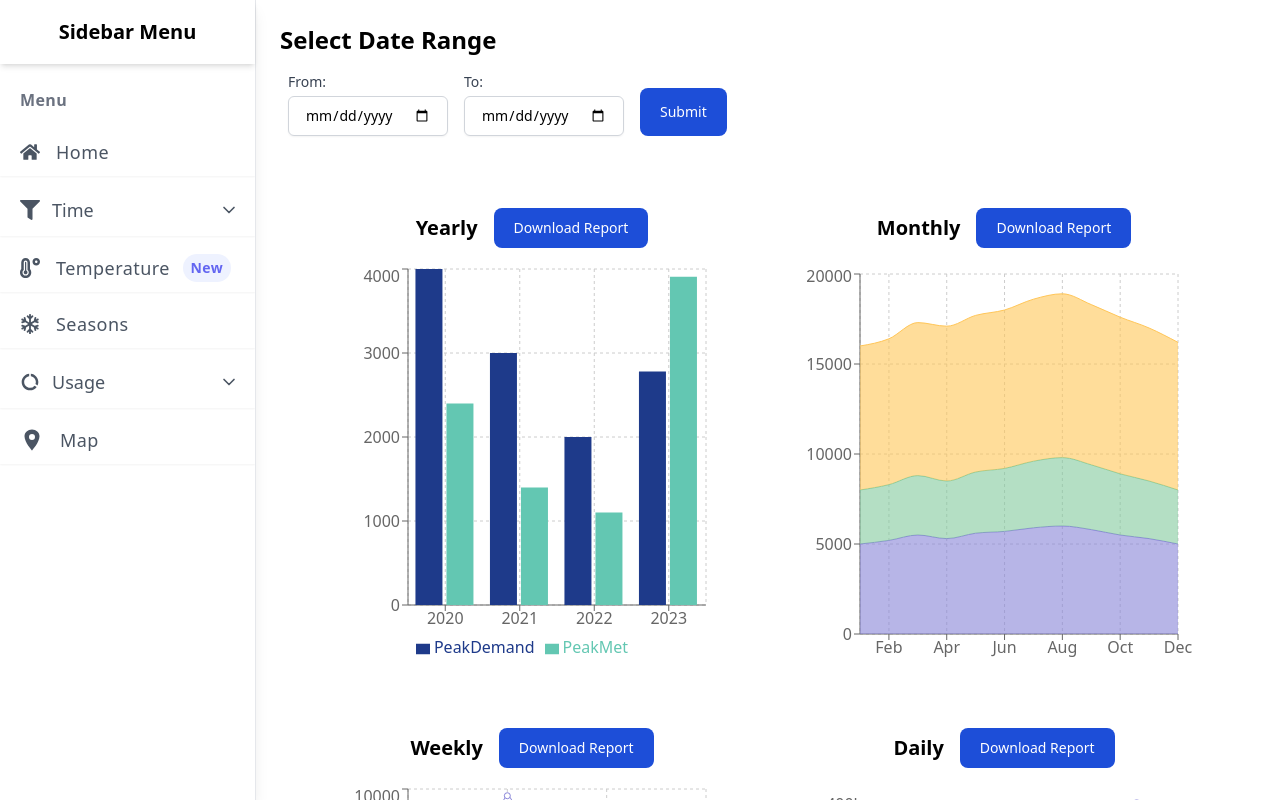
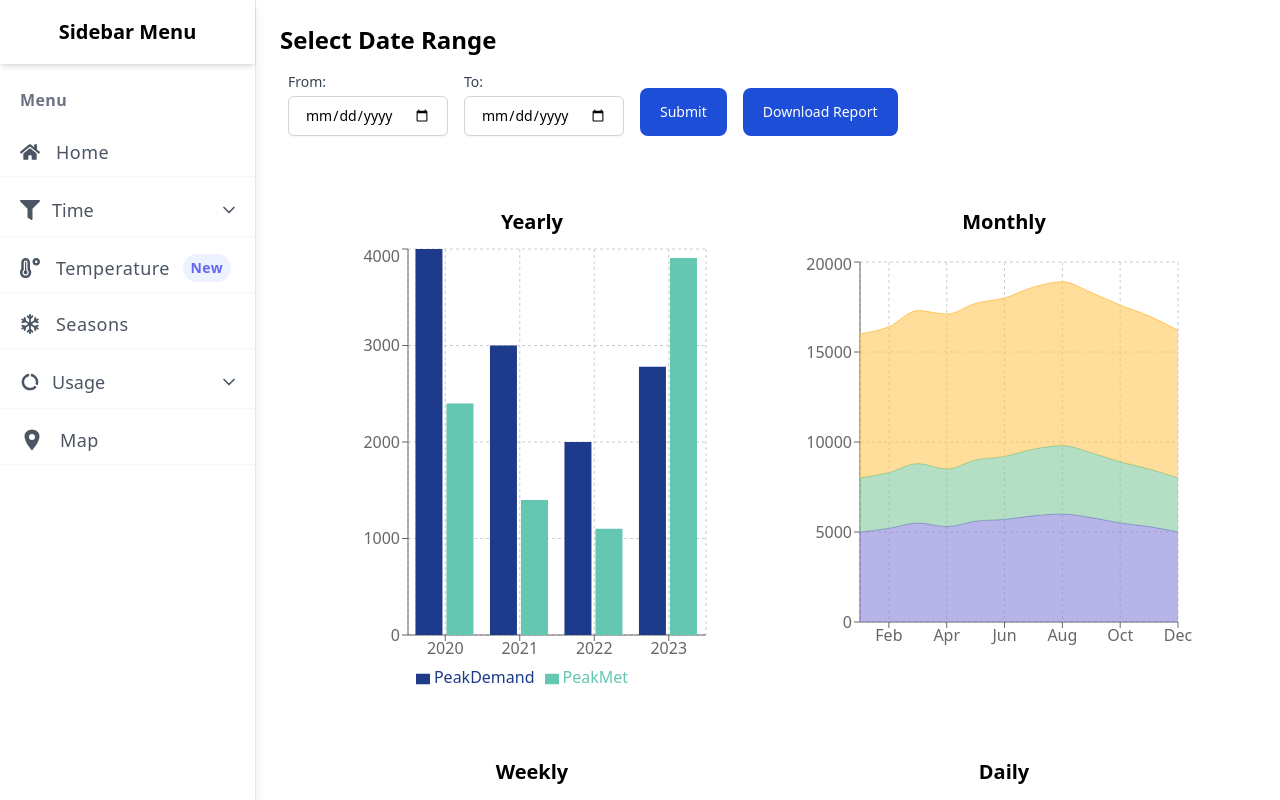
Before and after one commit to debargooo/sih_project, a React (Create React App) app: page / in a window 1280 px wide. Built offline with nearby package versions, Linux system fonts and the light colour scheme.

Commit message:
another minor change

```diff
--- a/src/App.js
+++ b/src/App.js
@@ -2,6 +2,7 @@ import MapComponent from "./components/Map/Map";
 import Slidebar from "./components/Slidebar/Slidebar";
 import  {Home}  from "./pages/Home";
 import { BrowserRouter, Routes, Route } from "react-router-dom";
+import MapPage from "./pages/MapPage";
 
 function App() {
   return (
@@ -14,7 +15,7 @@ function App() {
       </div>
      <Routes>
       <Route path="/" element={<Home/>}/>
-      <Route path="/map" element={<MapComponent/>}/>
+      <Route path="/map" element={<MapPage/>}/>
      </Routes>
 
      </div>
--- a/src/components/BarChart/BarChart.js
+++ b/src/components/BarChart/BarChart.js
@@ -34,7 +34,7 @@ export default class Example extends PureComponent {
 
   render() {
     return (
-      <ResponsiveContainer width="100%" height={400}>
+      <ResponsiveContainer width="100%" height={450}>
         <BarChart
           width={500}
           height={300}
--- a/src/pages/Home.js
+++ b/src/pages/Home.js
@@ -58,55 +58,41 @@ export const Home = () => {
             >
               Submit
             </button>
-          </form>
-        <div className="bg-white p-2 md:p-6  grid grid-cols-1 md:grid-cols-2 gap-4">
-
-          <div className="bg-white p-2 md:p-6 text-center">
-            <div className='flex justify-center items-center gap-4 mb-4'>
-            <p className='font-semibold text-xl'>Yearly</p>
             <button
               type="submit"
               className="bg-blue-700 text-white hover:bg-blue-800 font-medium rounded-lg text-sm px-5 py-2.5 text-center"
             >
               Download Report
             </button>
-            </div>
+          </form>
+        <div className="bg-white p-2 md:p-6  grid grid-cols-1 md:grid-cols-2 gap-4">
+
+          <div className="bg-white p-2 md:p-6 text-center">
+
+            <p className='font-semibold text-xl mb-2'>Yearly</p>
+
+
 
             <BarChart />
           </div>
           <div className="bg-white p-2 md:p-6 text-center">
           <div className='flex justify-center items-center gap-4 mb-4'>
             <p className='font-semibold text-xl'>Monthly</p>
-            <button
-              type="submit"
-              className="bg-blue-700 text-white hover:bg-blue-800 font-medium rounded-lg text-sm px-5 py-2.5 text-center"
-            >
-              Download Report
-            </button>
-            </div>
+
+          </div>
             <AreaChart />
           </div>
           <div className="bg-white p-2 md:p-6 text-center">
           <div className='flex justify-center items-center gap-4 mb-4'>
             <p className='font-semibold text-xl'>Weekly</p>
-            <button
-              type="submit"
-              className="bg-blue-700 text-white hover:bg-blue-800 font-medium rounded-lg text-sm px-5 py-2.5 text-center"
-            >
-              Download Report
-            </button>
+
             </div>
             <LineChart />
           </div>
           <div className="bg-white p-2 md:p-6 text-center">
           <div className='flex justify-center items-center gap-4 mb-4'>
             <p className='font-semibold text-xl'>Daily</p>
-            <button
-              type="submit"
-              className="bg-blue-700 text-white hover:bg-blue-800 font-medium rounded-lg text-sm px-5 py-2.5 text-center"
-            >
-              Download Report
-            </button>
+
             </div>
             <ScatterChart />
           </div>
--- /dev/null
+++ b/src/pages/MapPage.js
@@ -0,0 +1,10 @@
+import React from 'react'
+import MapComponent from "../components/Map/Map";
+
+const MapPage = () => {
+  return (
+    <MapComponent/>
+  )
+}
+
+export default MapPage
```
